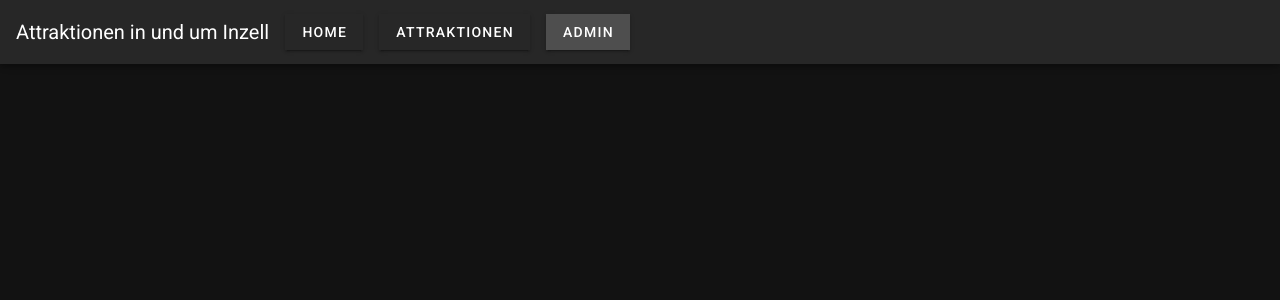
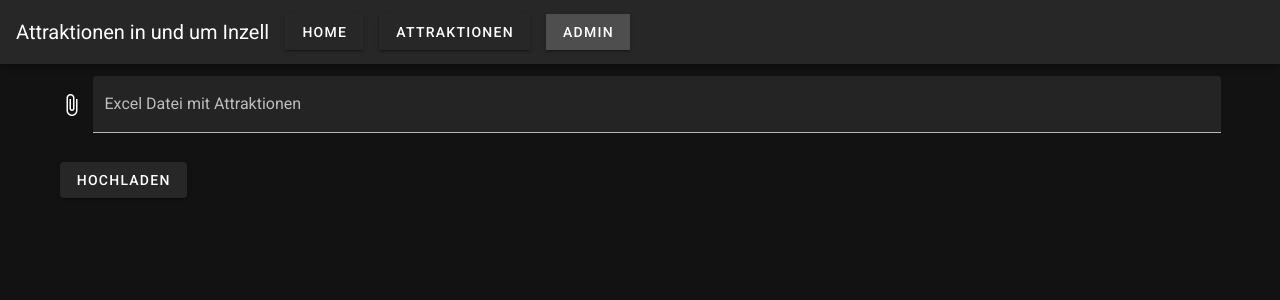
Before and after one commit to Bestyan/tourismus-inzell, a Nuxt app: page /admin in a window 1280 px wide. Shown: the top 300 px of the page. Built offline with nearby package versions, Linux system fonts and the light colour scheme; what vue-masonry-css would draw is missing.

Commit message:
feat: /admin can upload file

```diff
--- a/pages/admin.vue
+++ b/pages/admin.vue
@@ -1,13 +1,35 @@
 <template>
-
+  <div>
+    <v-file-input
+      filled
+      :show-size="1000"
+      placeholder="Excel Datei mit Attraktionen"
+      v-model="attractionFile"
+    />
+    <v-btn @click="upload">Hochladen</v-btn>
+  </div>
 </template>
 
 <script>
 export default {
+  data() {
+    return {
+      attractionFile: null,
+    }
+  },
 
+  methods: {
+    upload(event) {
+      console.log(this.attractionFile)
+      let formData = new FormData();
+      formData.append('file', this.attractionFile)
+      this.$axios
+        .put('/admin/upload', formData)
+        .then(result => console.log(result))
+        .catch(error => console.log(error))
+    },
+  },
 }
 </script>
 
-<style>
-
-</style>
+<style></style>
```
